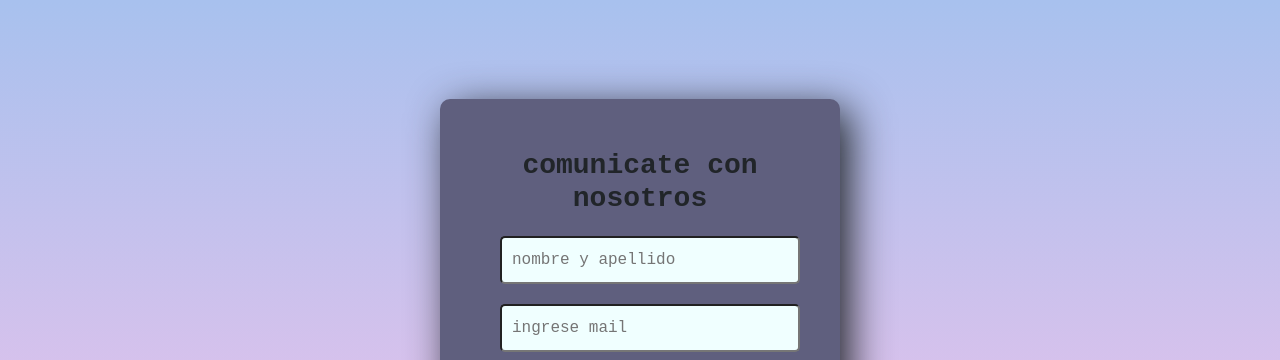
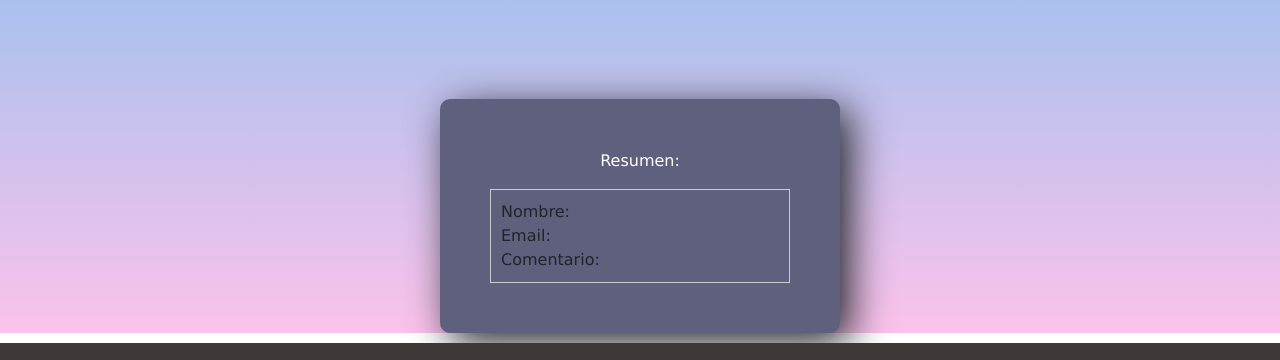
Before and after one commit to juanmachi/TPintegradorGrupo_1C175, a plain HTML site: page formulario.html in a window 1280 px wide. Both pictures are taken after a click on the button "enviar". Shown: the part 177-537 px from the top of the page. Drawn offline with nearby package versions, Linux system fonts and the light colour scheme.

Commit message:
agrega-formdeResumen

```diff
--- a/app.js
+++ b/app.js
@@ -26,6 +26,16 @@ function imprimir() {
     console.log("email: " + email);
     console.log("comentario: " + comentario);
     alert ("Sus datos se enviaron correctamente")
+    const nextBtn = document.querySelector("#next-btn");
+    const backBtn = document.querySelector("#back-btn");
+    const step1 = document.querySelector("#step-1");
+    const step2 = document.querySelector("#step-2");
+    const summary = document.querySelector("#summary");
+    summary.innerHTML = `Nombre: ${nombre}<br>Email: ${email}<br>Comentario: ${comentario}`;
+
+      // ocultar el primer paso y mostrar el segundo paso
+      step1.style.display = "none";
+      step2.style.display = "block";
     resetform();
 
 }
--- a/estilos.css
+++ b/estilos.css
@@ -121,3 +121,14 @@ footer a {
     flex-direction: column;
     flex-wrap: wrap;
 } */
+/*asistente*/
+
+#step-2 {
+    display: none;
+    font-family:'Lucida Sans', 'Lucida Sans Regular', 'Lucida Grande', 'Lucida Sans Unicode', Geneva, Verdana, sans-serif;
+  }
+
+  #summary {
+    border: 1px solid #ccc;
+    padding: 10px;
+  }
--- a/formulario.html
+++ b/formulario.html
@@ -25,7 +25,7 @@
         <main class="fondoForm">
             <section>
                 <div>
-                    <form class="form" action="">
+                    <form class="form" id="step-1"action="">
                         <h4>comunicate con nosotros</h4>
                         <input class="campo" type="text" name="nombre" id="nombre" placeholder="nombre y apellido">
                         <input class="campo" type="email" name="email" id="email" placeholder="ingrese mail">
@@ -34,6 +34,10 @@
                         <input class="buton" type="button" onclick="imprimir()" value="enviar">
                     </form>
                 </div>
+                <form class="form "id="step-2">
+                    <p>Resumen:</p>
+                    <div id="summary"></div>
+                  </form>
             </section>
         </main>
 
```
